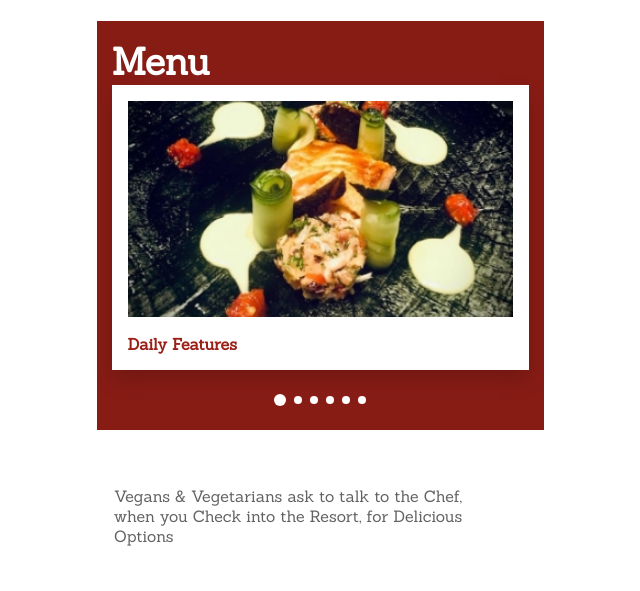
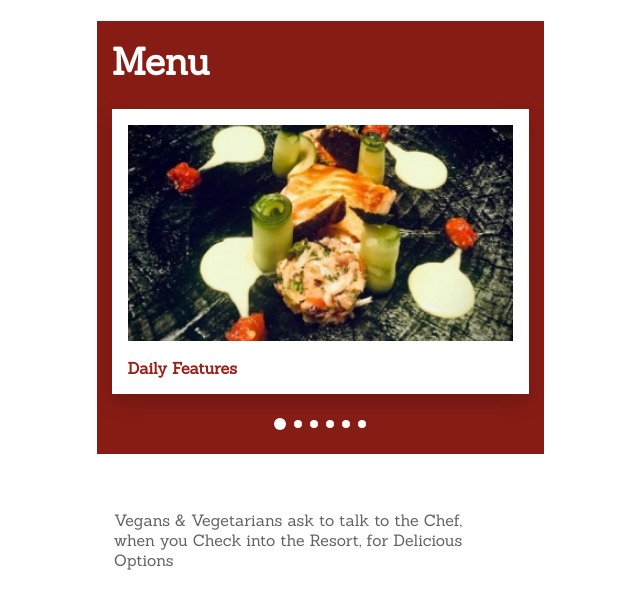
Before and after one commit to NapasPolchai/FIP.develop, a plain HTML site: page dining.html in a window 1280 px wide. Shown: the part 1380-1971 px from the top of the page, without its empty margins (320-960 px from the left). Drawn offline with Linux system fonts and the light colour scheme.

Commit message:
Update css
add padding bottom at menu slide h3

```diff
--- a/css/main.css
+++ b/css/main.css
@@ -71,6 +71,10 @@ body {
    padding-top: 16px;
    padding-bottom: 24px;
    margin-bottom: 32px;
+}
+
+#menu_slide > h3 {
+   padding-bottom: 24px;
 }
 
 #menu-card {
```
